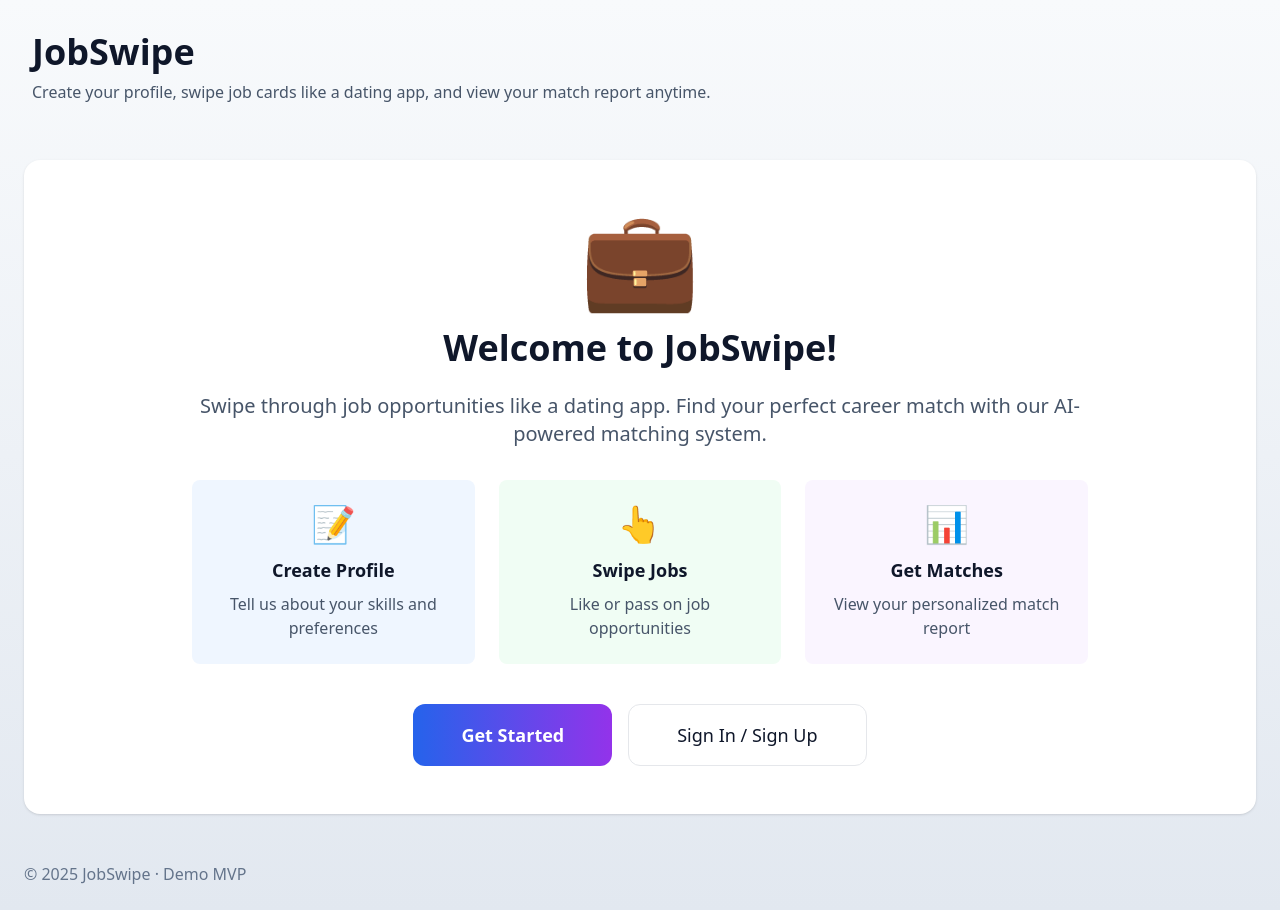
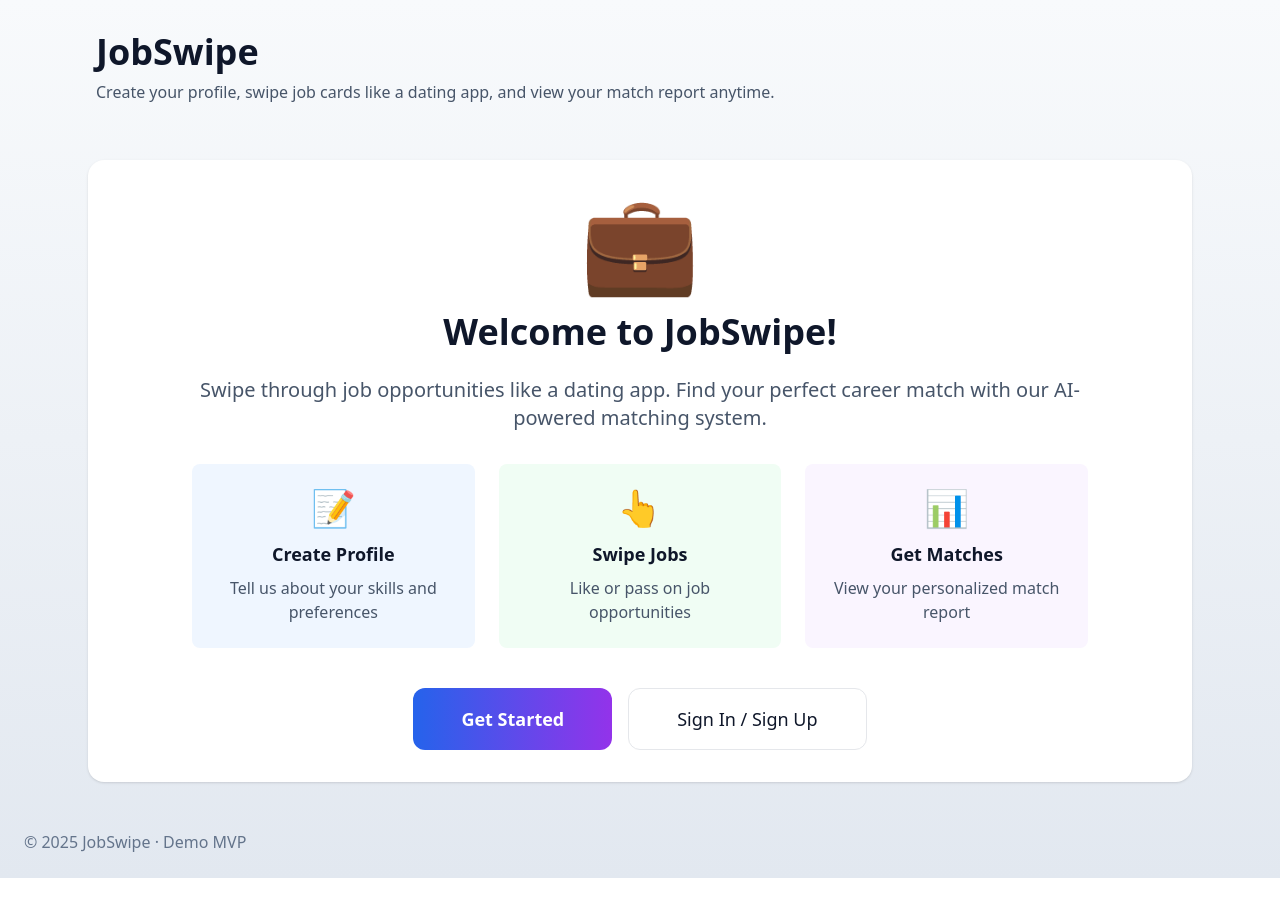
Before and after one commit to jsminesng/JobSwipe, a website: page index.html in a window 1280 px wide. After the commit the page ends 878 px from the top, so only its background shows below. Drawn offline with nearby package versions, Linux system fonts and the light colour scheme.

Commit message:
Fix layout size and update UI

```diff
--- a/index.html
+++ b/index.html
@@ -14,7 +14,7 @@
     class="min-h-screen bg-gradient-to-b from-slate-50 to-slate-200 text-slate-900"
   >
     <!-- Header -->
-    <header class="max-w-7xl mx-auto p-8">
+    <header class="max-w-6xl mx-auto p-8">
       <h1
         id="mainTitle"
         class="text-4xl font-extrabold cursor-pointer hover:opacity-90 transition-all duration-200"
@@ -28,11 +28,11 @@
       </p>
     </header>
 
-    <main class="max-w-7xl mx-auto p-6 grid gap-10">
+    <main class="max-w-6xl mx-auto p-6 grid gap-8">
       <!-- Login Screen -->
       <section
         id="loginSection"
-        class="hidden bg-white rounded-2xl shadow p-12 text-center"
+        class="hidden bg-white rounded-2xl shadow p-8 text-center"
       >
         <div class="max-w-md mx-auto">
           <div class="text-6xl mb-6">🔐</div>
@@ -79,7 +79,7 @@
       <!-- Welcome Screen -->
       <section
         id="welcomeSection"
-        class="hidden bg-white rounded-2xl shadow p-12 text-center"
+        class="hidden bg-white rounded-2xl shadow p-8 text-center"
       >
         <div class="max-w-4xl mx-auto">
           <div class="text-8xl mb-6">💼</div>
```
